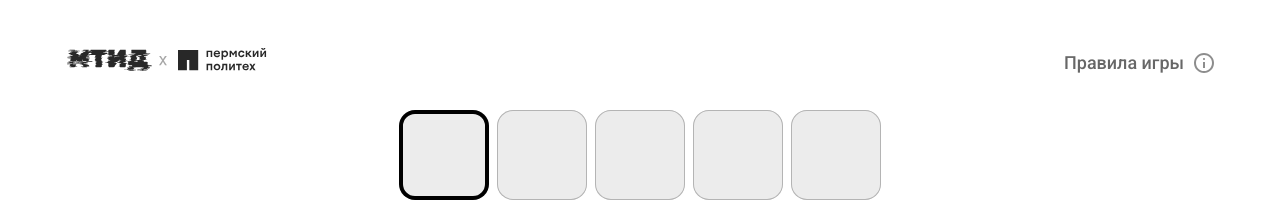
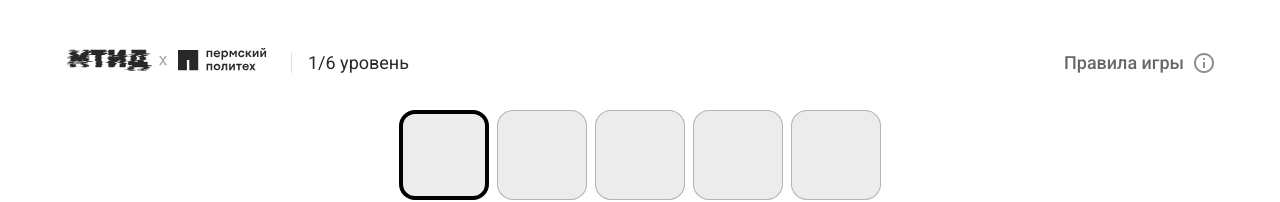
Before and after one commit to sonniydsgn/mtid-game, a SvelteKit app: page /game in a window 1280 px wide. Shown: the top 202 px of the page. Built offline with nearby package versions, Linux system fonts and the light colour scheme.

Commit message:
добавил вывод уровня и отделил данные

```diff
--- a/src/components/Header.svelte
+++ b/src/components/Header.svelte
@@ -1,14 +1,12 @@
 <script>
-	const {centered = false} = $props();
+	import { getContext } from 'svelte';
+
+	const { centered = false } = $props();
 
 	import logo from '$lib/images/logo.svg';
 	import { onMount } from 'svelte';
 
-	let level = $state(null)
-
-	onMount(() => {
-		level = window.localStorage.getItem('level')
-	})
+	const level = getContext('level');
 </script>
 
 <header class="header" class:header--center={centered}>
@@ -16,10 +14,10 @@
 		<a href="/" class="header__link" title="На главную">
 			<img src={logo} class="header__logo" width="213" height="25" alt="" />
 		</a>
-<!--
+
 		{#if level && !centered}
-			<span class="header__level">{level}</span>
-		{/if} -->
+			<span class="header__level">{level.current + '/' + level.all + ' уровень'}</span>
+		{/if}
 	</div>
 
 	{#if !centered}
@@ -61,7 +59,10 @@
 
 	.header__level {
 		font-weight: 500;
+		margin-left: 14px;
 		padding-left: 16px;
+		font-size: 18px;
+		font-weight: 400;
 		border-left: 1px solid #e0e0e0;
 	}
 
--- a/src/routes/+layout.svelte
+++ b/src/routes/+layout.svelte
@@ -1,8 +1,12 @@
 <script>
 	import { page } from '$app/stores';
+	import { setContext } from 'svelte';
 
 	import Header from '../components/Header.svelte';
 	import '../app.css';
+
+	const level = $state({ current: 0, all: 0 });
+	setContext('level', level);
 
 	function closeOnBackDropClick({ target }) {
 		const dialogElement = target.closest('dialog');
--- a/src/routes/game/+page.svelte
+++ b/src/routes/game/+page.svelte
@@ -5,39 +5,14 @@
 	import angry_cat from '$lib/images/catik_angry.png';
 
 	import Letter from '../../components/Letter.svelte';
+	import { words } from './data';
+
+	import { getContext } from 'svelte';
 	import { confetti } from '@neoconfetti/svelte';
-	import { onMount } from 'svelte';
 
 	// задаем базовые значения
 	const alphabet = 'абвгдеёжзийклмнопрстуфхцчшщъыьэюя';
-	const keys = alphabet + alphabet.toUpperCase()
-
-	const words = [
-		{
-			word: 'баллы',
-			desc: 'Проходной балл на бюджетную основу специальности МТИД в 2024 году составил 225 баллов'
-		},
-		{
-			word: 'дизайн',
-			desc: 'Дизайн - ключевая дисциплина, включающая создание графики, интерфейсов и мультимедийного контента'
-		},
-		{
-			word: 'сессия',
-			desc: 'Сессия - это период сдачи экзаменов. В ПНИПУ сессия проходит в январе и июне. Успешная сдача экзаменов влияет на стипендию'
-		},
-		{
-			word: 'куратор',
-			desc: 'Куратор - преподаватель, который помогает студентам в учебном процессе и адаптации'
-		},
-		{
-			word: 'практика',
-			desc: 'Практика - это форма учебной деятельности, которая позволяет студентам получать опыт работы в реальных условиях и развивать профессиональные навыки. Студенты специальности МТИД могут пройти практику в таких организациях как GreenData, RIO Soft, Parma Technologies Group и других ведущих IT-компаниях'
-		},
-		{
-			word: 'стипендия',
-			desc: 'Стипендия - это денежное пособие учащимся высшего учебного заведения. Академическая стипендия в ПНИПУ составляет 3 036  рублей, но может повышаться за отличную учебу. Губернаторская стипендия составляет 5 750 рублей'
-		}
-	];
+	const keys = alphabet + alphabet.toUpperCase();
 
 	const attempts = 7;
 
@@ -53,8 +28,12 @@
 	// проверяю статус игры
 	let won = $derived(answers[answers.length - 1] === Array(wordLength).fill('x').join(''));
 	let lose = $derived(answers.length === attempts && !won);
+	const level = getContext('level');
 
 	$effect(() => {
+		level.current = wordIndex + 1;
+		level.all = words.length;
+
 		if (submittable) check();
 
 		if (lose) {
@@ -128,18 +107,14 @@
 
 		if (key === 'Backspace') {
 			guesses[guessIndex] = guesses[guessIndex].slice(0, -1);
-		} else if (keys.includes(key)  & (currentGuess.length < wordLength)) {
+		} else if (keys.includes(key) & (currentGuess.length < wordLength)) {
 			guesses[guessIndex] += key;
 		}
 	}
-
-	const currentLevel = $derived(wordIndex + 1 + '/' + words.length)
-
-	$inspect(currentLevel)
 </script>
 
 <svelte:head>
-	<title>Первое слово — Интерактивная игра «Угадай слово»</title>
+	<title>{level.current} уровень — Интерактивная игра «Угадай слово»</title>
 </svelte:head>
 
 <svelte:window onkeydown={keydown} />
--- /dev/null
+++ b/src/routes/game/data.js
@@ -0,0 +1,26 @@
+export const words = [
+  {
+    word: 'баллы',
+    desc: 'Проходной балл на бюджетную основу специальности МТИД в 2024 году составил 225 баллов'
+  },
+  {
+    word: 'дизайн',
+    desc: 'Дизайн - ключевая дисциплина, включающая создание графики, интерфейсов и мультимедийного контента'
+  },
+  {
+    word: 'сессия',
+    desc: 'Сессия - это период сдачи экзаменов. В ПНИПУ сессия проходит в январе и июне. Успешная сдача экзаменов влияет на стипендию'
+  },
+  {
+    word: 'куратор',
+    desc: 'Куратор - преподаватель, который помогает студентам в учебном процессе и адаптации'
+  },
+  {
+    word: 'практика',
+    desc: 'Практика - это форма учебной деятельности, которая позволяет студентам получать опыт работы в реальных условиях и развивать профессиональные навыки. Студенты специальности МТИД могут пройти практику в таких организациях как GreenData, RIO Soft, Parma Technologies Group и других ведущих IT-компаниях'
+  },
+  {
+    word: 'стипендия',
+    desc: 'Стипендия - это денежное пособие учащимся высшего учебного заведения. Академическая стипендия в ПНИПУ составляет 3 036  рублей, но может повышаться за отличную учебу. Губернаторская стипендия составляет 5 750 рублей'
+  }
+];
```
